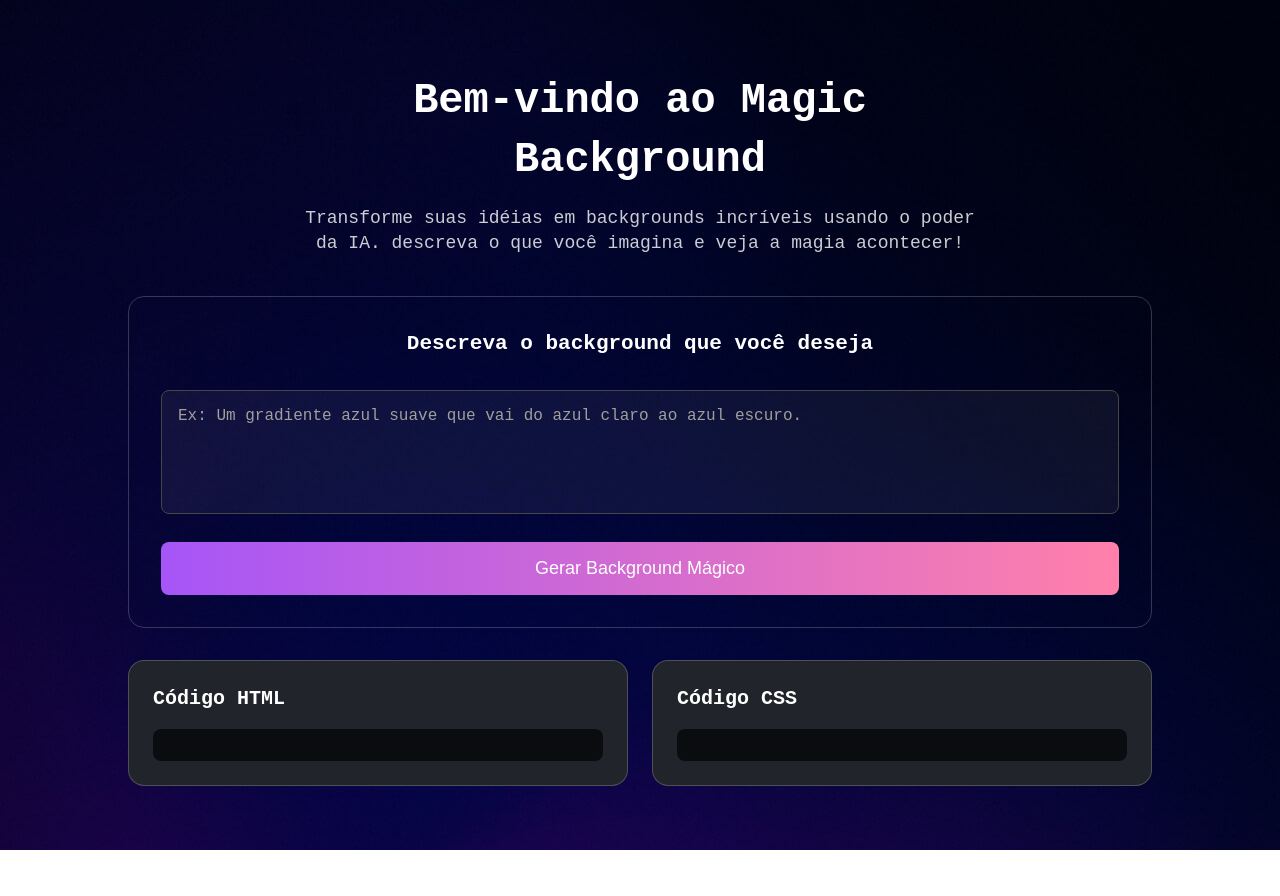
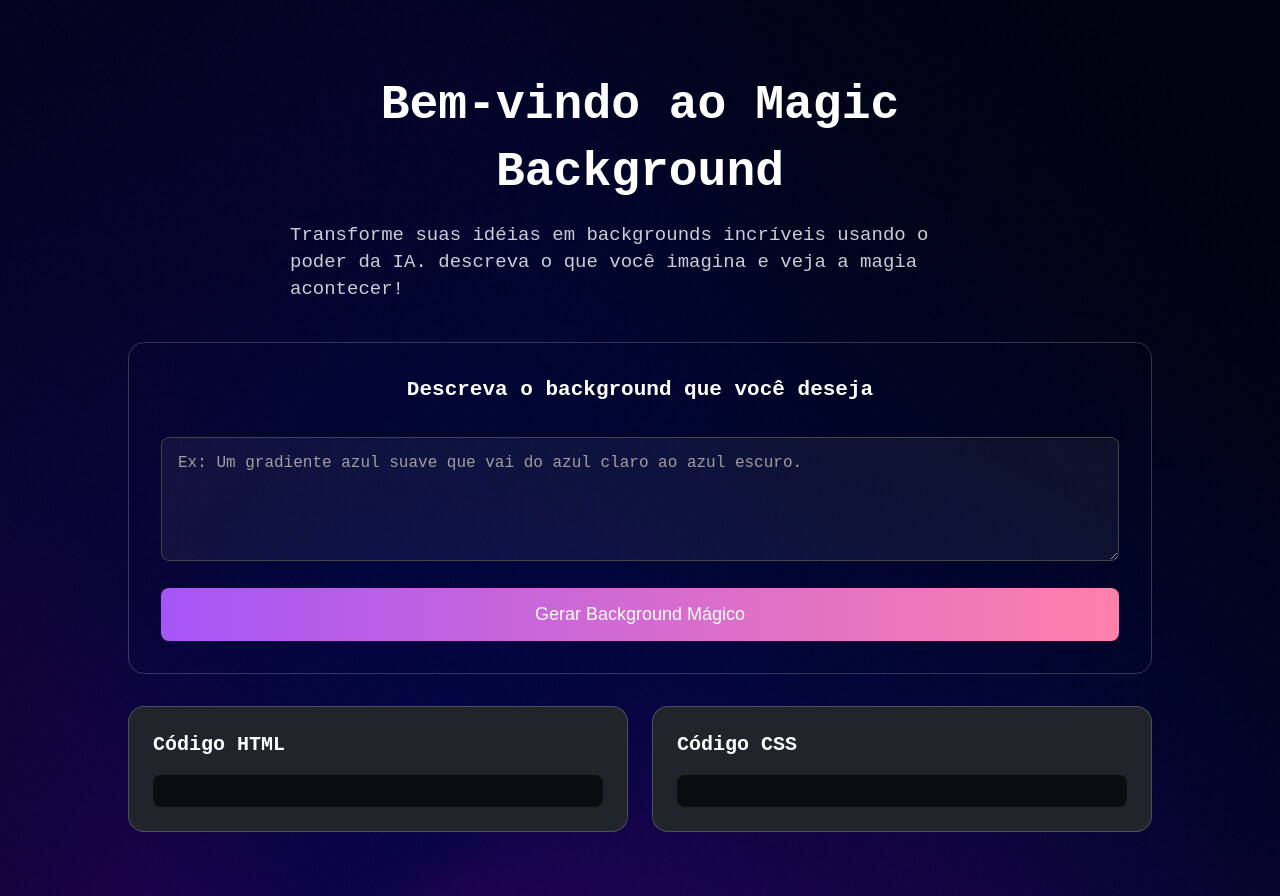
Before and after one commit to marvieiradev/magic-background, a plain HTML site: page index.html in a window 1280 px wide. Before the commit the page ends 850 px from the top, so only its background shows below. Drawn offline with Linux system fonts and the light colour scheme.

Commit message:
update styles

```diff
--- a/script.js
+++ b/script.js
@@ -1,4 +1,4 @@
-const apiLink = "link-to-your-api-endpoint";
+const apiLink = "test";
 
 function setLoading(isLoading) {
   const btnSpan = document.getElementById("generate-btn");
--- a/style.css
+++ b/style.css
@@ -24,20 +24,19 @@ body {
 
 .header h1 {
   margin-bottom: 16px;
-  font-size: 42px;
+  font-size: 48px;
   text-align: center;
 }
 
 .header .subtitle {
-  text-align: center;
-  font-size: 18px;
   color: rgba(255, 255, 255, 0.8);
+  font-size: 19px;
 }
 
 .container {
   max-width: 1024px;
   margin: 0 auto;
-  z-index: 999;
+  z-index: 99;
   position: relative;
 }
 
@@ -64,7 +63,6 @@ body {
   border-radius: 8px;
   font-size: 16px;
   margin-bottom: 20px;
-  resize: none;
 }
 
 .form-group textarea:focus {
```
